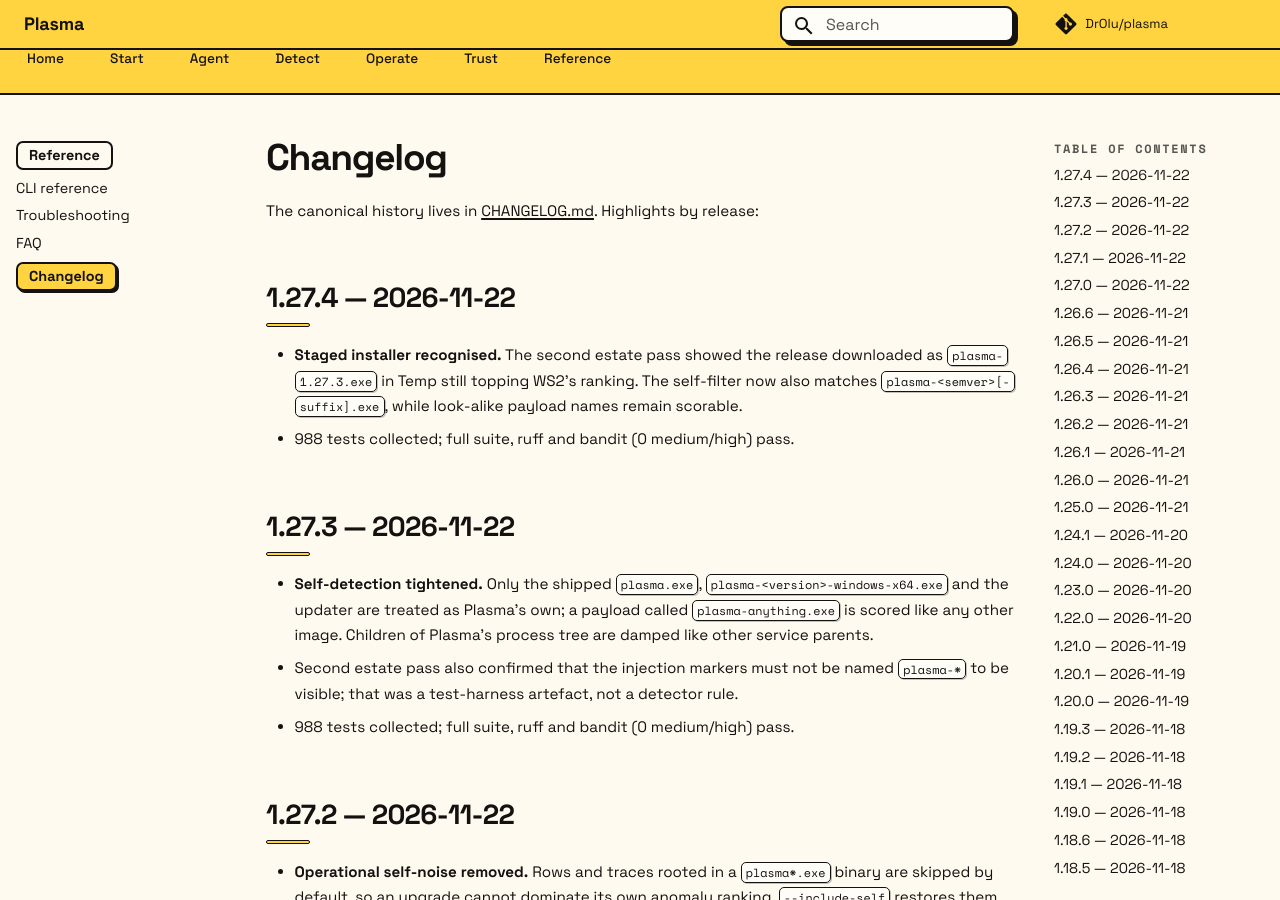
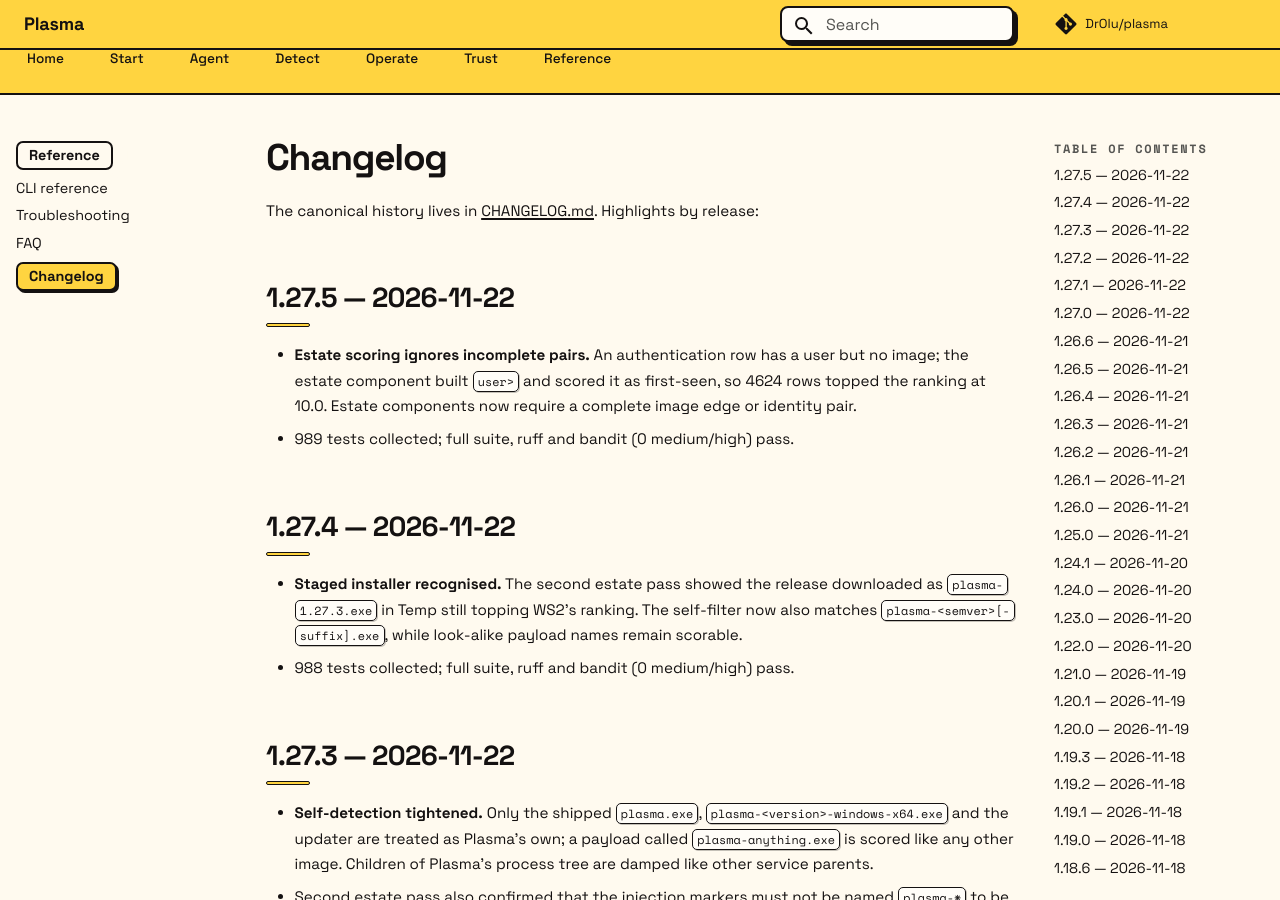
Before and after one commit to DrOlu/plasma, an MkDocs documentation site: the page built from docs/changelog.md, in a window 1280 px wide and 900 px high. Built offline with MkDocs 1.6.1 and Material for MkDocs 9.7.7, drawn with Linux system fonts in a browser that asks for light colours; comment, search, counter and statistics services are not loaded.

Commit message:
1.27.5: estate scoring requires a complete pair
An auth row has a user but no image. The estate component built "user>"
and treated it as first-seen, so 4624 rows topped the merged-estate
ranking at 10.0.

- Build estate keys only from complete pairs (image, parent>child,
  user>image).
- Regression test for an auth row against an estate profile.

989 tests collected (968 pass, 21 skipped).

```diff
--- a/docs/changelog.md
+++ b/docs/changelog.md
@@ -3,6 +3,11 @@
 The canonical history lives in
 [CHANGELOG.md](https://github.com/DrOlu/plasma/blob/main/CHANGELOG.md).
 Highlights by release:
+
+## 1.27.5 — 2026-11-22
+
+- **Estate scoring ignores incomplete pairs.** An authentication row has a user but no image; the estate component built `user>` and scored it as first-seen, so 4624 rows topped the ranking at 10.0. Estate components now require a complete image edge or identity pair.
+- 989 tests collected; full suite, ruff and bandit (0 medium/high) pass.
 
 ## 1.27.4 — 2026-11-22
 
--- a/plasma/__init__.py
+++ b/plasma/__init__.py
@@ -1,5 +1,5 @@
 """Plasma — agent-based EDR bundle with a frozen neuralOS instance."""
 
-__version__ = "1.27.4"
+__version__ = "1.27.5"
 PRODUCT = "Plasma"
 SCHEMA_VERSION = 1
--- a/pyproject.toml
+++ b/pyproject.toml
@@ -4,7 +4,7 @@ build-backend = "setuptools.build_meta"
 
 [project]
 name = "plasma-edr"
-version = "1.27.4"
+version = "1.27.5"
 description = "Plasma — an agent-based EDR bundle: Sentinel detection layer + a frozen neuralOS instance"
 readme = "README.md"
 requires-python = ">=3.9"
```
Also changed, not shown: CHANGELOG.md (+5 -0 lines), docs/index.md (+3 -3 lines), website/index.html (+8 -8 lines), docs/assets/enterprise-architecture.png, docs/assets/enterprise-architecture.svg, 6 other files.
